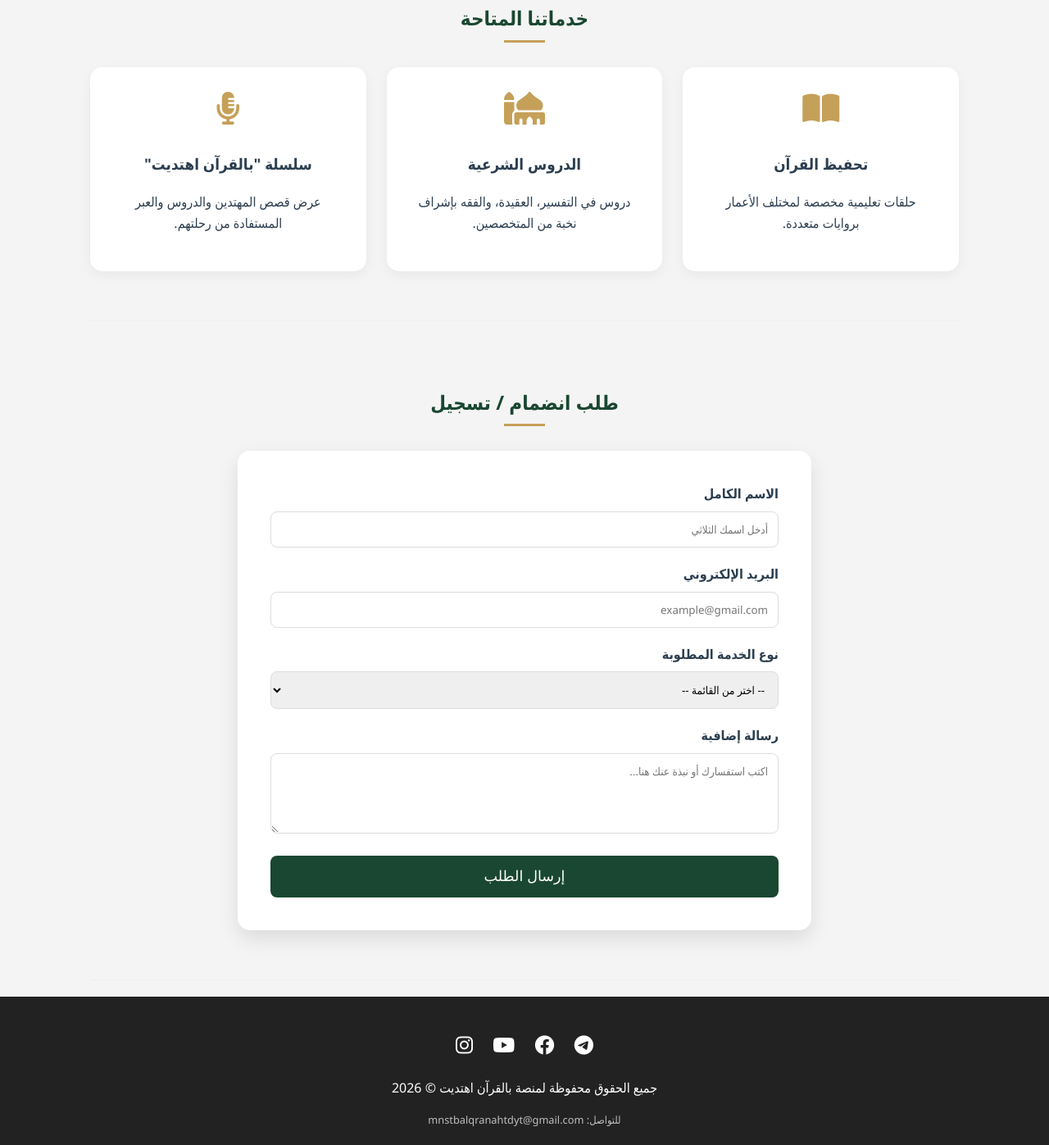
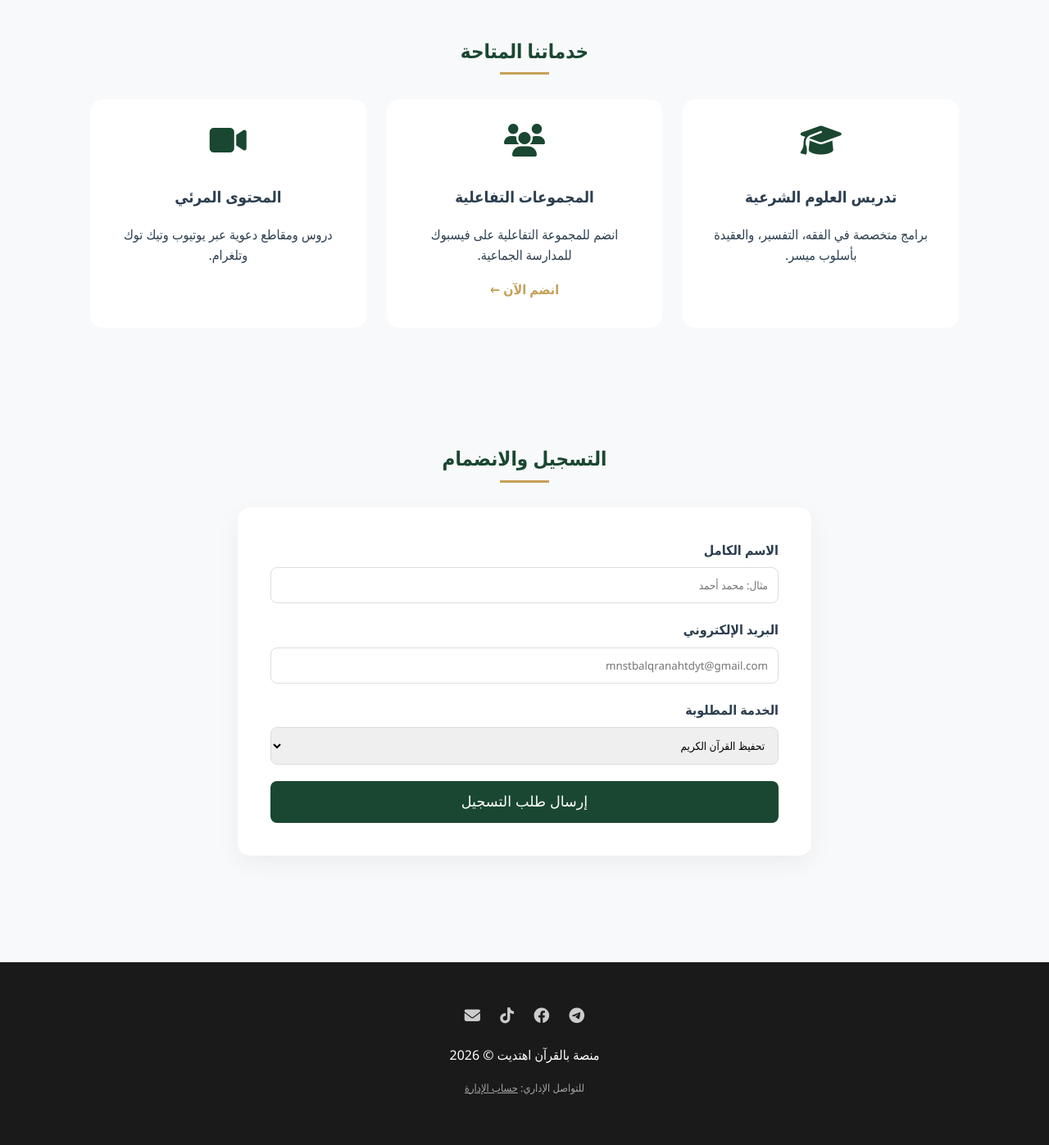
Before and after one commit to HadjarNayla/ML, a plain HTML site: page minassa.html in a window 1280 px wide. Shown: the part 723-2120 px from the top of the page at 82% size. Drawn offline with Linux system fonts and the light colour scheme.

Commit message:
Update minassa.html

```diff
--- a/minassa.html
+++ b/minassa.html
@@ -3,7 +3,7 @@
 <head>
     <meta charset="UTF-8">
     <meta name="viewport" content="width=device-width, initial-scale=1.0">
-    <title>منصة بالقرآن اهتديت | الرسمية</title>
+    <title>منصة بالقرآن اهتديت | الموقع الرسمي</title>
     <link rel="stylesheet" href="https://cdnjs.cloudflare.com/ajax/libs/font-awesome/6.4.0/css/all.min.css">
     <style>
         :root {
@@ -11,6 +11,9 @@
             --accent: #c5a059;
             --light-bg: #fdfdfd;
             --text-dark: #2c3e50;
+            --fb-color: #1877f2;
+            --tg-color: #0088cc;
+            --yt-color: #ff0000;
         }
 
         * { box-sizing: border-box; }
@@ -18,37 +21,62 @@
         body {
             font-family: 'Segoe UI', Tahoma, Geneva, Verdana, sans-serif;
             margin: 0;
-            background-color: #f4f4f4;
+            background-color: #f8f9fa;
             color: var(--text-dark);
             line-height: 1.6;
         }
 
-        /* Header & Hero */
+        /* Hero Section */
         header {
             background: linear-gradient(rgba(26, 71, 49, 0.9), rgba(26, 71, 49, 0.9)),
-                        url('https://images.unsplash.com/photo-1584281722571-0897f2679243?auto=format&fit=crop&q=80&w=1200');
+                        url('https://images.unsplash.com/photo-1542810634-71277d95dcbb?auto=format&fit=crop&q=80&w=1200');
             background-size: cover;
             color: white;
-            padding: 80px 20px;
+            padding: 100px 20px;
             text-align: center;
         }
 
         .container { max-width: 1100px; margin: auto; padding: 20px; }
 
-        /* Sections */
-        section { padding: 60px 0; border-bottom: 1px solid #eee; }
+        /* Links Grid */
+        .social-grid {
+            display: grid;
+            grid-template-columns: repeat(auto-fit, minmax(180px, 1fr));
+            gap: 15px;
+            margin-top: -50px;
+            margin-bottom: 50px;
+        }
+
+        .social-btn {
+            display: flex;
+            align-items: center;
+            justify-content: center;
+            padding: 15px;
+            background: white;
+            border-radius: 10px;
+            text-decoration: none;
+            color: var(--text-dark);
+            font-weight: bold;
+            box-shadow: 0 4px 10px rgba(0,0,0,0.1);
+            transition: 0.3s;
+        }
+
+        .social-btn:hover { transform: translateY(-5px); box-shadow: 0 6px 15px rgba(0,0,0,0.15); }
+        .social-btn i { margin-left: 10px; font-size: 1.2rem; }
+
+        /* Section Styling */
+        section { padding: 60px 0; }
         .section-title { text-align: center; color: var(--primary); margin-bottom: 40px; position: relative; }
-        .section-title::after { content: ''; width: 50px; height: 3px; background: var(--accent); position: absolute; bottom: -10px; right: 50%; transform: translateX(50%); }
+        .section-title::after {
+            content: ''; width: 60px; height: 3px; background: var(--accent);
+            position: absolute; bottom: -10px; right: 50%; transform: translateX(50%);
+        }
 
-        /* About Section */
-        .about-text { text-align: center; font-size: 1.2rem; max-width: 800px; margin: auto; }
-
-        /* Services Grid */
+        /* Services */
         .services-grid {
             display: grid;
-            grid-template-columns: repeat(auto-fit, minmax(250px, 1fr));
+            grid-template-columns: repeat(auto-fit, minmax(280px, 1fr));
             gap: 25px;
-            margin-top: 30px;
         }
 
         .service-card {
@@ -56,52 +84,46 @@
             padding: 30px;
             border-radius: 15px;
             text-align: center;
-            box-shadow: 0 5px 15px rgba(0,0,0,0.05);
+            border-bottom: 4px solid transparent;
             transition: 0.3s;
         }
 
-        .service-card:hover { transform: translateY(-10px); border-top: 4px solid var(--accent); }
+        .service-card:hover { border-bottom-color: var(--accent); transform: translateY(-5px); }
+        .service-card i { font-size: 2.5rem; color: var(--primary); margin-bottom: 15px; }
 
-        .service-card i { font-size: 2.5rem; color: var(--accent); margin-bottom: 15px; }
-
-        /* Registration Form */
-        .registration-form {
+        /* Form */
+        .form-container {
             background: white;
             padding: 40px;
             border-radius: 15px;
-            box-shadow: 0 10px 25px rgba(0,0,0,0.1);
             max-width: 700px;
             margin: auto;
+            box-shadow: 0 10px 30px rgba(0,0,0,0.05);
         }
 
-        .form-group { margin-bottom: 20px; text-align: right; }
-        .form-group label { display: block; margin-bottom: 8px; font-weight: bold; }
-        .form-group input, .form-group select, .form-group textarea {
-            width: 100%;
-            padding: 12px;
-            border: 1px solid #ddd;
-            border-radius: 8px;
-            font-family: inherit;
+        .form-group { margin-bottom: 20px; }
+        label { display: block; margin-bottom: 8px; font-weight: bold; }
+        input, select, textarea {
+            width: 100%; padding: 12px; border: 1px solid #ddd; border-radius: 8px; font-family: inherit;
         }
 
         .submit-btn {
             background: var(--primary);
             color: white;
-            padding: 15px 40px;
+            padding: 15px;
             border: none;
             border-radius: 8px;
-            cursor: pointer;
             width: 100%;
             font-size: 1.1rem;
+            cursor: pointer;
             transition: 0.3s;
         }
 
         .submit-btn:hover { background: #246345; }
 
-        /* Footer */
-        footer { background: #222; color: white; text-align: center; padding: 40px 20px; }
-        .social-links a { color: white; margin: 0 10px; font-size: 1.5rem; text-decoration: none; }
-        .social-links a:hover { color: var(--accent); }
+        footer { background: #1a1a1a; color: white; text-align: center; padding: 50px 20px; margin-top: 50px; }
+        .footer-links a { color: #ccc; margin: 0 10px; text-decoration: none; font-size: 1.2rem; }
+        .footer-links a:hover { color: var(--accent); }
 
     </style>
 </head>
@@ -109,68 +131,80 @@
 
     <header>
         <h1>منصة بالقرآن اهتديت</h1>
-        <p>بوابتكم لتعلم العلوم الشرعية وتدبر كتاب الله</p>
+        <p>الرّوابط الرسمية والخدمات التعليمية للعلوم الشرعية</p>
     </header>
 
     <div class="container">
 
-        <!-- التعريف بالمنصة -->
-        <section id="about">
-            <h2 class="section-title">التعريف بالمنصة</h2>
-            <div class="about-text">
-                <p>منصة "بالقرآن اهتديت" هي مبادرة تعليمية ودعوية متخصصة في نشر علوم القرآن الكريم والسنة النبوية. نسعى لتقديم محتوى شرعي مؤصل بأسلوب عصري يجمع بين الأصالة والتجديد، لتمكين المسلم من فهم دينه والاهتداء بنور الوحيين.</p>
-            </div>
+        <!-- روابط المنصة السريعة -->
+        <div class="social-grid">
+            <a href="https://t.me/ihtadyt" class="social-btn" target="_blank" style="border-right: 4px solid var(--tg-color);">
+                <i class="fab fa-telegram" style="color: var(--tg-color);"></i> تلغرام
+            </a>
+            <a href="https://www.facebook.com/profile.php?id=100063465889729" class="social-btn" target="_blank" style="border-right: 4px solid var(--fb-color);">
+                <i class="fab fa-facebook" style="color: var(--fb-color);"></i> فيسبوك
+            </a>
+            <a href="https://youtube.com/channel/UC7Mj20UsuBz4MB0FL9Sisag" class="social-btn" target="_blank" style="border-right: 4px solid var(--yt-color);">
+                <i class="fab fa-youtube" style="color: var(--yt-color);"></i> يوتيوب
+            </a>
+            <a href="https://www.instagram.com/mnsblqran" class="social-btn" target="_blank" style="border-right: 4px solid #e4405f;">
+                <i class="fab fa-instagram" style="color: #e4405f;"></i> إنستغرام
+            </a>
+        </div>
+
+        <!-- التعريف -->
+        <section>
+            <h2 class="section-title">عن المنصة</h2>
+            <p style="text-align: center; max-width: 800px; margin: auto; font-size: 1.1rem;">
+                نضع بين أيديكم مجموعةً من الروابط الرسمية للمنصّة، لتيسير التّواصل ومتابعة جديد برامجنا وأنشطتنا في خدمة كتاب الله وتدريس العلوم الشرعية. نسعى لنكون جسراً آمناً لتعلم العلم الشرعي الصحيح.
+            </p>
         </section>
 
-        <!-- الخدمات المتاحة -->
-        <section id="services">
+        <!-- الخدمات -->
+        <section>
             <h2 class="section-title">خدماتنا المتاحة</h2>
             <div class="services-grid">
                 <div class="service-card">
-                    <i class="fas fa-book-open"></i>
-                    <h3>تحفيظ القرآن</h3>
-                    <p>حلقات تعليمية مخصصة لمختلف الأعمار بروايات متعددة.</p>
+                    <i class="fas fa-graduation-cap"></i>
+                    <h3>تدريس العلوم الشرعية</h3>
+                    <p>برامج متخصصة في الفقه، التفسير، والعقيدة بأسلوب ميسر.</p>
                 </div>
                 <div class="service-card">
-                    <i class="fas fa-mosque"></i>
-                    <h3>الدروس الشرعية</h3>
-                    <p>دروس في التفسير، العقيدة، والفقه بإشراف نخبة من المتخصصين.</p>
+                    <i class="fas fa-users"></i>
+                    <h3>المجموعات التفاعلية</h3>
+                    <p>انضم للمجموعة التفاعلية على فيسبوك للمدارسة الجماعية.</p>
+                    <a href="https://www.facebook.com/share/g/1DH56Y2EHD/" style="color: var(--accent); font-weight: bold; text-decoration: none;">انضم الآن ←</a>
                 </div>
                 <div class="service-card">
-                    <i class="fas fa-microphone-alt"></i>
-                    <h3>سلسلة "بالقرآن اهتديت"</h3>
-                    <p>عرض قصص المهتدين والدروس والعبر المستفادة من رحلتهم.</p>
+                    <i class="fas fa-video"></i>
+                    <h3>المحتوى المرئي</h3>
+                    <p>دروس ومقاطع دعوية عبر يوتيوب وتيك توك وتلغرام.</p>
                 </div>
             </div>
         </section>
 
-        <!-- استمارة التسجيل -->
+        <!-- التسجيل -->
         <section id="register">
-            <h2 class="section-title">طلب انضمام / تسجيل</h2>
-            <div class="registration-form">
-                <form action="#" method="POST">
+            <h2 class="section-title">التسجيل والانضمام</h2>
+            <div class="form-container">
+                <form action="#">
                     <div class="form-group">
                         <label>الاسم الكامل</label>
-                        <input type="text" placeholder="أدخل اسمك الثلاثي" required>
+                        <input type="text" placeholder="مثال: محمد أحمد" required>
                     </div>
                     <div class="form-group">
                         <label>البريد الإلكتروني</label>
-                        <input type="email" placeholder="example@gmail.com" required>
+                        <input type="email" placeholder="mnstbalqranahtdyt@gmail.com">
                     </div>
                     <div class="form-group">
-                        <label>نوع الخدمة المطلوبة</label>
-                        <select required>
-                            <option value="">-- اختر من القائمة --</option>
-                            <option value="quran">تحفيظ قرآن كريم</option>
-                            <option value="sharia">دروس علوم شرعية</option>
-                            <option value="info">استفسار عام</option>
+                        <label>الخدمة المطلوبة</label>
+                        <select>
+                            <option>تحفيظ القرآن الكريم</option>
+                            <option>دروس العلوم الشرعية</option>
+                            <option>الاستفسارات العامة</option>
                         </select>
                     </div>
-                    <div class="form-group">
-                        <label>رسالة إضافية</label>
-                        <textarea rows="4" placeholder="اكتب استفسارك أو نبذة عنك هنا..."></textarea>
-                    </div>
-                    <button type="submit" class="submit-btn">إرسال الطلب</button>
+                    <button type="submit" class="submit-btn">إرسال طلب التسجيل</button>
                 </form>
             </div>
         </section>
@@ -178,14 +212,14 @@
     </div>
 
     <footer>
-        <div class="social-links">
+        <div class="footer-links">
             <a href="https://t.me/ihtadyt"><i class="fab fa-telegram"></i></a>
             <a href="https://www.facebook.com/profile.php?id=100063465889729"><i class="fab fa-facebook"></i></a>
-            <a href="https://youtube.com/channel/UC7Mj20UsuBz4MB0FL9Sisag"><i class="fab fa-youtube"></i></a>
-            <a href="https://www.instagram.com/mnsblqran"><i class="fab fa-instagram"></i></a>
+            <a href="https://www.tiktok.com/@user5715528599311"><i class="fab fa-tiktok"></i></a>
+            <a href="mailto:mnstbalqranahtdyt@gmail.com"><i class="fas fa-envelope"></i></a>
         </div>
-        <p style="margin-top: 20px;">جميع الحقوق محفوظة لمنصة بالقرآن اهتديت &copy; 2026</p>
-        <p style="font-size: 0.8rem; opacity: 0.7;">للتواصل: mnstbalqranahtdyt@gmail.com</p>
+        <p style="margin-top: 20px;">منصة بالقرآن اهتديت &copy; 2026</p>
+        <p style="font-size: 0.8rem; opacity: 0.6;">للتواصل الإداري: <a href="https://www.facebook.com/profile.php?id=61588678418469" style="color: white;">حساب الإدارة</a></p>
     </footer>
 
 </body>
```
